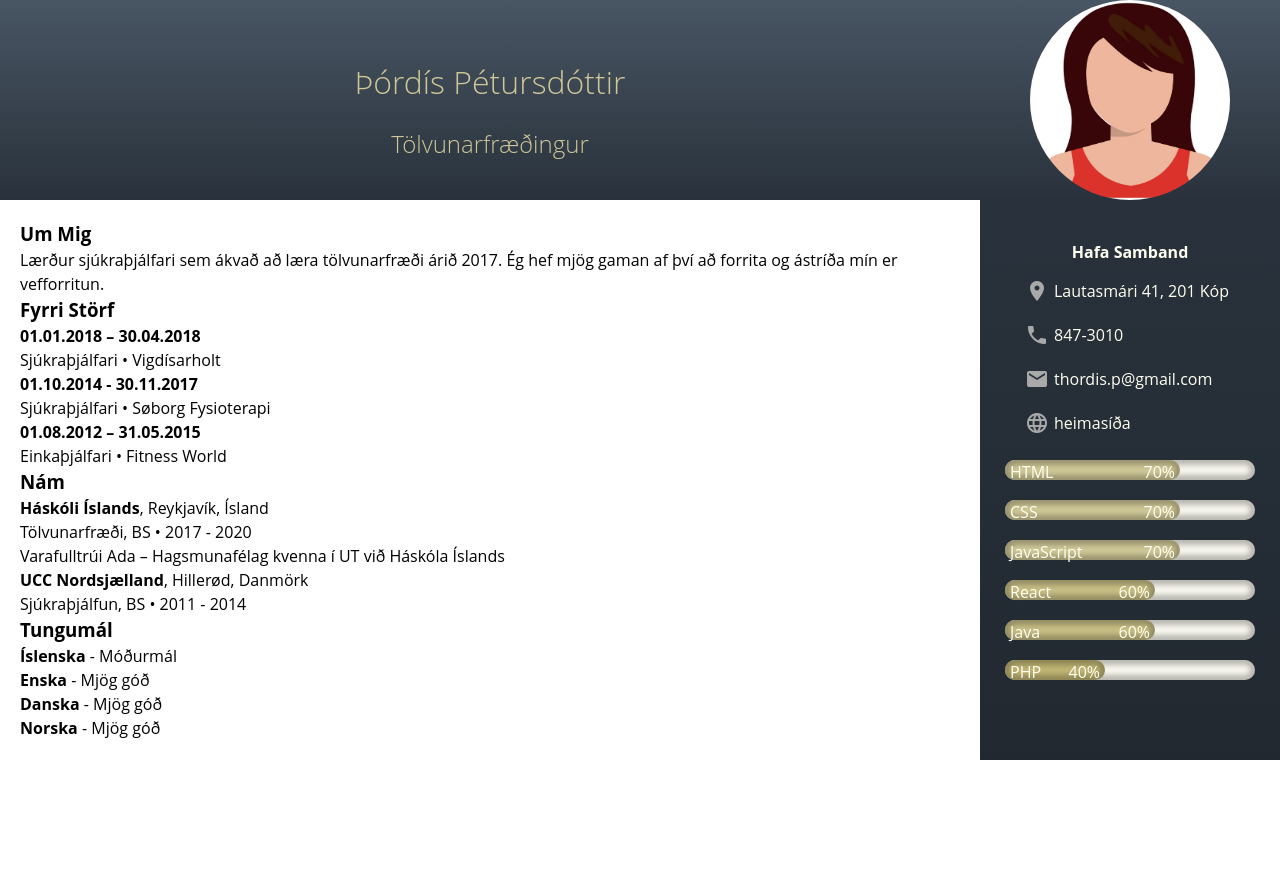
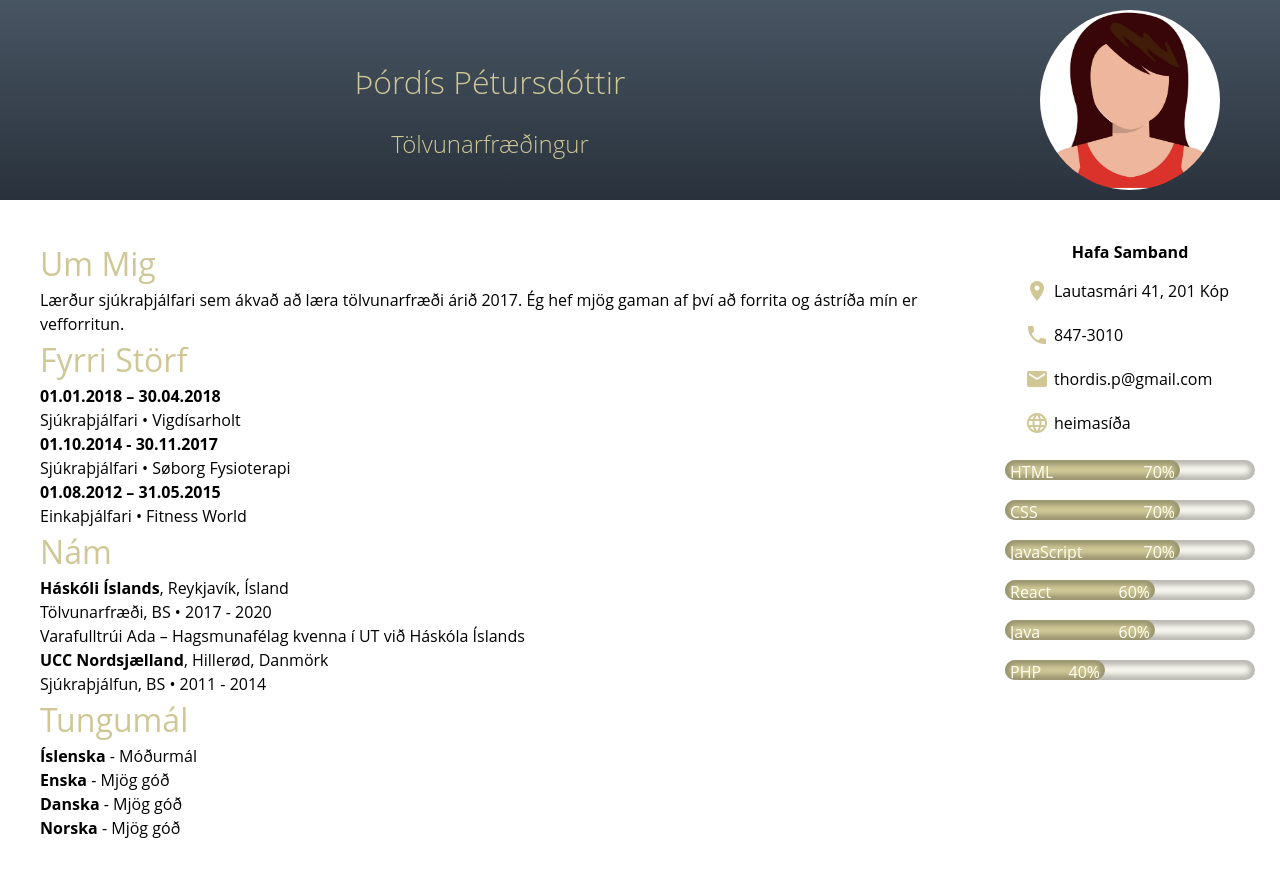
Before and after one commit to thordisp/thordisp.github.io, a website: page index.html in a window 1280 px wide. Before the commit the page ends 800 px from the top, so only its background shows below. Drawn offline with Linux system fonts and the light colour scheme.

Commit message:
Removed background color from right bar

```diff
--- a/styles.scss
+++ b/styles.scss
@@ -51,6 +51,7 @@ html {
       img {
         width: 200px;
         height: 200px;
+        padding: 10px;
         border-radius: 50%;
       }
 
@@ -62,9 +63,16 @@ html {
     grid-template-rows: auto;
     grid-template-columns: auto 300px;
 
+    h3 {
+      color: #cfc796;
+      font-size: xx-large;
+      font-weight: initial;
+    }
+
     .left {
       display: grid;
       grid-template-rows: auto;
+      margin: 20px;
       padding: 20px;
 
     }
@@ -73,10 +81,6 @@ html {
       padding: 20px;
       grid-column-start: 2;
       grid-column-end: 3;
-      background: #485563;  /* fallback for old browsers */
-      background: -webkit-linear-gradient(to top, #212830, #29323c);  /* Chrome 10-25, Safari 5.1-6 */
-      background: linear-gradient(to top, #212830, #29323c); /* W3C, IE 10+/ Edge, Firefox 16+, Chrome 26+, Opera 12+, Safari 7+ */
-      color: ivory;
 
       .info {
         width: 100%;
@@ -95,7 +99,7 @@ html {
             margin-top: 10px;
 
             span {
-              color: darkgrey;
+              color: #cfc796;
               margin: 5px;
             }
           }
@@ -137,12 +141,12 @@ html {
 
             &-java, &-react{
               width: 60%;
-              background-color: #c7be85;
+              background-color: #cfc796;
             }
 
             &-php {
               width: 40%;
-              background-color: #bfb473;
+              background-color: #cfc796;
             }
           }
         }
```
Also changed, not shown: styles.css.
